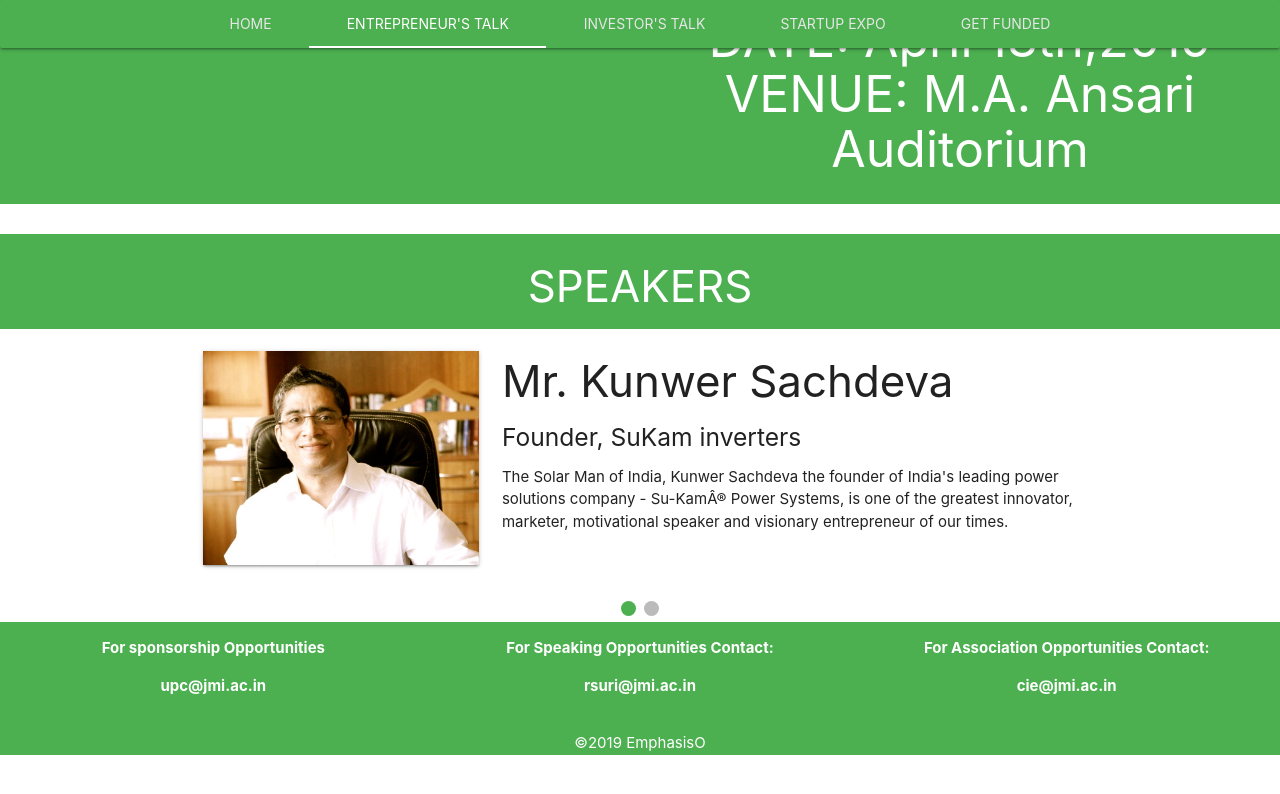
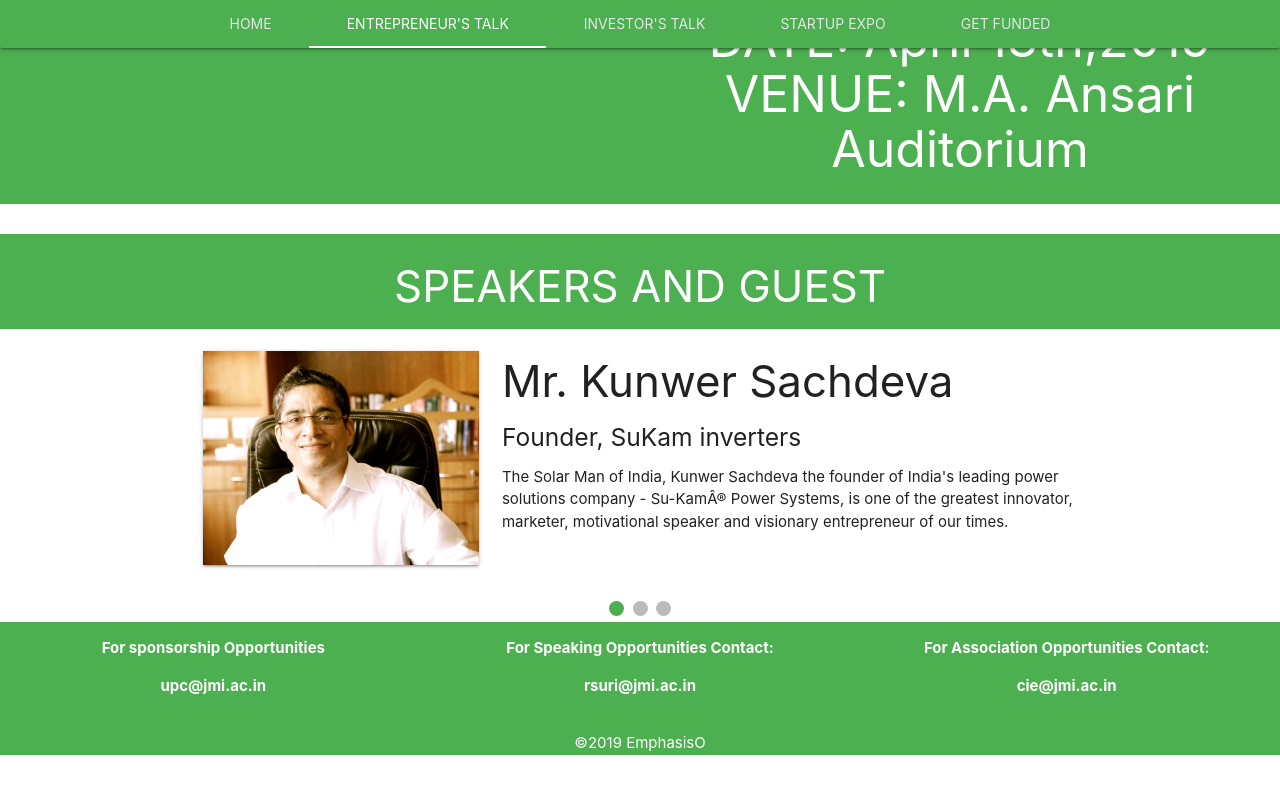
Before and after one commit to FinFO-app/emphasisO.com, a Jekyll site: the page esummit.html, which Jekyll copies as it is, in a window 1280 px wide and 900 px high, scrolled down 443 px. Shown: the top 794 px of the window. Built offline with Jekyll 4.4.1, drawn with Linux system fonts in a browser that asks for light colours.

Commit message:
fixed img speakers bug

```diff
--- a/_data/partners.yml
+++ b/_data/partners.yml
@@ -12,6 +12,11 @@
   image: finfo-icon.png
   link: https://finfo.xyz/download
   type: App Partner
+
+- name: NIESBUD
+  image: niesbud_logo.jpg
+  link: https://www.niesbud.nic.in/
+  type: knowledge partner
 
 - name: Internshala
   image: internshala-icon.png
--- a/_layouts/default.html
+++ b/_layouts/default.html
@@ -1,7 +1,7 @@
 <!doctype html>
 <html lang="en">
 {% include _head.html %}
-<body onLoad="em_init()" onresize="em_init()">
+<body onresize="em_init()">
 {% include _nav.html %}
 {{ content }}
 {% include _footer.html %}
--- a/esummit.html
+++ b/esummit.html
@@ -82,7 +82,7 @@
 
         	</div>
     	</div>
-	    <h3 align="center" class="white-text">SPEAKERS</h3>
+	    <h3 align="center" class="white-text">SPEAKERS AND GUEST</h3>
         <div id="content2" class="white ">
             <div class="slideshow-container">
                 <div class="container mySlides1">
@@ -116,6 +116,21 @@
                         </div>
                     </div>
                 </div>
+                <div class="container mySlides1">
+                    <div id="slide_11" class="row">
+                        <div class="col s12 l4 m4 " style="margin-top:15px">
+                            <div class="card">
+                                <img src="assets/images/poonam-singh.png" style="width:100%">
+                            </div>
+                        </div>
+                        <div class="col s12 l8 m8">
+                            <div>
+                                                <p><h3>Dr. (Ms.) Poonam Sinha</h3><h5>Director(Entrepreneurship Education), Head Regional Centre, Dehradun</h5></p>
+                                                <p>The National Institute for Entrepreneurship and Small Business Development is a premier organization of the Ministry of Skill Development and Entrepreneurship, engaged in training, consultancy, research, etc. in order to promote entrepreneurship and Skill Development.</p>
+                            </div>
+                        </div>
+                    </div>
+                </div>
 
             <!--
               <a class="prev" onclick="plusSlides(-1, 1)">&#10094;</a>
@@ -126,6 +141,7 @@
               <div style="text-align:center">
 				<span onclick="currentSlide('mySlides1',0)" class="mySlides1_dot dot"></span>
 				<span onclick="currentSlide('mySlides1',1)" class="mySlides1_dot dot"></span>
+                <span onclick="currentSlide('mySlides1',2)" class="mySlides1_dot dot"></span>
             </div>
             </div>
 		</div>
```
Also changed, not shown: other parts of _layouts/default.html (+1 -0 lines), index.html (+7 -7 lines), assets/images/niesbud_logo.jpg (added), assets/images/padmaja__ruparel.jpg, assets/images/poonam-singh.png (added).
